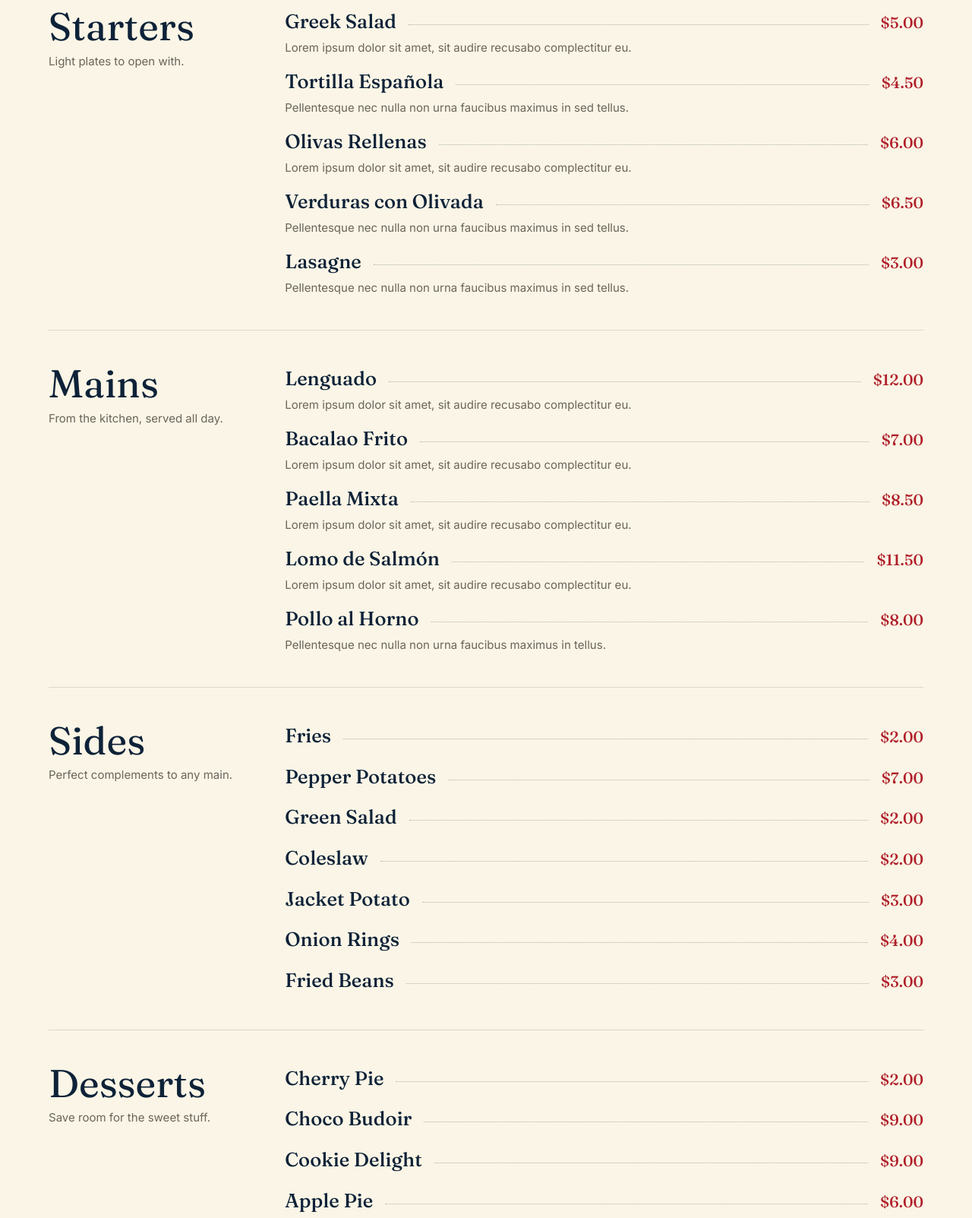
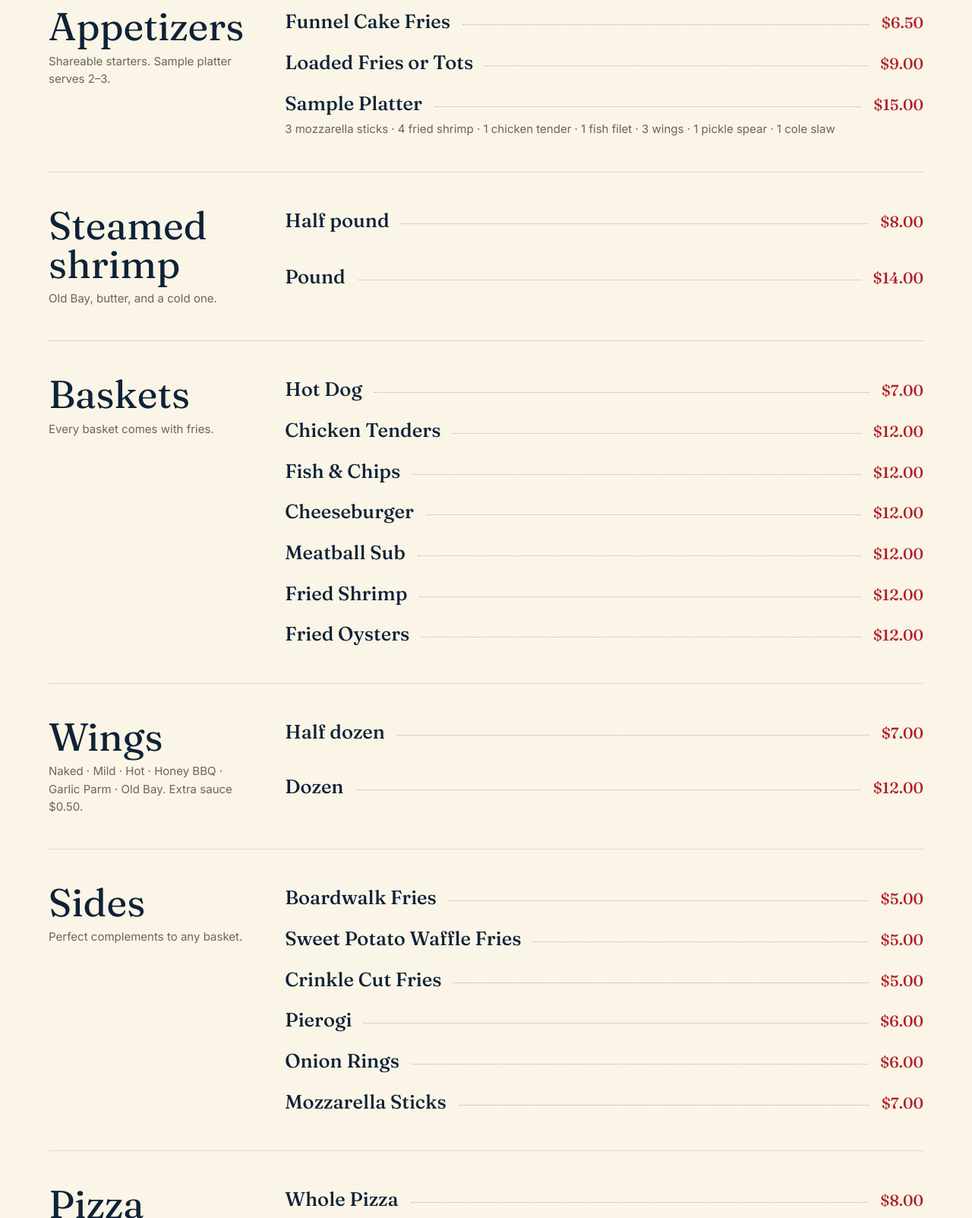
Before and after one commit to muvemarketing/ocean-view-eagles, a plain HTML site: page menu.html in a window 1280 px wide. Shown: the part 1020-2623 px from the top of the page at 76% size. Drawn offline with Linux system fonts and the light colour scheme.

Commit message:
Revert "Swap menu page to dummy cafe-bar menu (starters/mains/sides/desserts/drinks)"
This reverts commit c7ad161f94cb04221890bacbb6793bed8f8fe20d.

```diff
--- a/menu.html
+++ b/menu.html
@@ -4,16 +4,16 @@
 <meta charset="utf-8">
 <meta name="viewport" content="width=device-width, initial-scale=1">
 <title>Menu · Ocean View Eagles #4528</title>
-<meta name="description" content="Starters, mains, sides, desserts and drinks at the Ocean View Eagles cafe bar — Greek salad, paella mixta, banana splits and more.">
+<meta name="description" content="Appetizers, baskets, wings, steamed shrimp, sides and pizza at Ocean View Eagles clubhouse. $15 FOE tees, pit beef, and Beer Buckets — buy four, fifth is free.">
 <meta name="theme-color" content="#0E2238">
 <meta property="og:title" content="Menu · Ocean View Eagles #4528">
-<meta property="og:description" content="Starters, mains, sides, desserts and drinks at the Ocean View Eagles cafe bar.">
+<meta property="og:description" content="Baskets, wings, shrimp, pizza, and pit beef at Ocean View Eagles. Beer Buckets every night.">
 <meta property="og:type" content="website">
 <meta property="og:url" content="https://ove.muvebuilds.com/menu.html">
 <meta property="og:image" content="https://ove.muvebuilds.com/assets/og/og-home.jpg">
 <meta name="twitter:card" content="summary_large_image">
 <meta name="twitter:title" content="Menu · Ocean View Eagles #4528">
-<meta name="twitter:description" content="The full cafe bar menu at Aerie #4528 — starters, mains, sides, desserts, drinks.">
+<meta name="twitter:description" content="The full menu at Aerie #4528 — baskets, wings, shrimp, pit beef.">
 <meta name="twitter:image" content="https://ove.muvebuilds.com/assets/og/og-home.jpg">
 <link rel="preconnect" href="https://fonts.googleapis.com">
 <link rel="preconnect" href="https://fonts.gstatic.com" crossorigin>
@@ -50,13 +50,13 @@
 <section class="page-hero">
   <div class="page-hero__img-wrap"><img class="page-hero__img" src="assets/photos/club-gathering.jpg" alt=""></div>
   <div class="wrap page-hero__inner">
-    <span class="eyebrow eyebrow--on-dark">Cafe bar menu</span>
-    <h1 class="page-hero__title">Starters, mains, <em>and everything</em> in between.</h1>
-    <p class="page-hero__sub">From Greek salad to paella mixta, sides to banana splits — the full cafe bar list, served all day. Saturday entertainment pairs well with everything on it.</p>
+    <span class="eyebrow eyebrow--on-dark">Food & drink</span>
+    <h1 class="page-hero__title">Hot baskets, <em>steamed shrimp,</em> pit beef.</h1>
+    <p class="page-hero__sub">Indulge in our starters, hot fresh baskets with fries, tasty fresh shrimp, and the perfect complements. Saturday entertainment pairs well with everything on the list.</p>
     <div class="page-hero__meta">
-      <span class="pill pill--solid-red">Mains from $7.00</span>
-      <span class="pill pill--solid-blue">Drinks from $1.50</span>
-      <span class="pill">Desserts all day</span>
+      <span class="pill pill--solid-red">Pit beef is here</span>
+      <span class="pill pill--solid-blue">Beer Buckets · buy 4, fifth free</span>
+      <span class="pill">$15 FOE tees</span>
     </div>
   </div>
 </section>
@@ -65,107 +65,79 @@
   <div class="wrap">
     <div class="menu-category">
       <div>
-        <h2 class="menu-category__heading">Starters</h2>
-        <p class="menu-category__note">Light plates to open with.</p>
+        <h2 class="menu-category__heading">Appetizers</h2>
+        <p class="menu-category__note">Shareable starters. Sample platter serves 2–3.</p>
       </div>
       <div class="menu-list">
+        <div class="menu-row"><span class="menu-row__name">Funnel Cake Fries</span><span class="menu-row__dots"></span><span class="menu-row__price">$6.50</span></div>
+        <div class="menu-row"><span class="menu-row__name">Loaded Fries or Tots</span><span class="menu-row__dots"></span><span class="menu-row__price">$9.00</span></div>
         <div>
-          <div class="menu-row"><span class="menu-row__name">Greek Salad</span><span class="menu-row__dots"></span><span class="menu-row__price">$5.00</span></div>
-          <span class="menu-row__note">Lorem ipsum dolor sit amet, sit audire recusabo complectitur eu.</span>
-        </div>
-        <div>
-          <div class="menu-row"><span class="menu-row__name">Tortilla Española</span><span class="menu-row__dots"></span><span class="menu-row__price">$4.50</span></div>
-          <span class="menu-row__note">Pellentesque nec nulla non urna faucibus maximus in sed tellus.</span>
-        </div>
-        <div>
-          <div class="menu-row"><span class="menu-row__name">Olivas Rellenas</span><span class="menu-row__dots"></span><span class="menu-row__price">$6.00</span></div>
-          <span class="menu-row__note">Lorem ipsum dolor sit amet, sit audire recusabo complectitur eu.</span>
-        </div>
-        <div>
-          <div class="menu-row"><span class="menu-row__name">Verduras con Olivada</span><span class="menu-row__dots"></span><span class="menu-row__price">$6.50</span></div>
-          <span class="menu-row__note">Pellentesque nec nulla non urna faucibus maximus in sed tellus.</span>
-        </div>
-        <div>
-          <div class="menu-row"><span class="menu-row__name">Lasagne</span><span class="menu-row__dots"></span><span class="menu-row__price">$3.00</span></div>
-          <span class="menu-row__note">Pellentesque nec nulla non urna faucibus maximus in sed tellus.</span>
+          <div class="menu-row"><span class="menu-row__name">Sample Platter</span><span class="menu-row__dots"></span><span class="menu-row__price">$15.00</span></div>
+          <span class="menu-row__note">3 mozzarella sticks · 4 fried shrimp · 1 chicken tender · 1 fish filet · 3 wings · 1 pickle spear · 1 cole slaw</span>
         </div>
       </div>
     </div>
 
     <div class="menu-category">
       <div>
-        <h2 class="menu-category__heading">Mains</h2>
-        <p class="menu-category__note">From the kitchen, served all day.</p>
+        <h2 class="menu-category__heading">Steamed shrimp</h2>
+        <p class="menu-category__note">Old Bay, butter, and a cold one.</p>
       </div>
       <div class="menu-list">
-        <div>
-          <div class="menu-row"><span class="menu-row__name">Lenguado</span><span class="menu-row__dots"></span><span class="menu-row__price">$12.00</span></div>
-          <span class="menu-row__note">Lorem ipsum dolor sit amet, sit audire recusabo complectitur eu.</span>
-        </div>
-        <div>
-          <div class="menu-row"><span class="menu-row__name">Bacalao Frito</span><span class="menu-row__dots"></span><span class="menu-row__price">$7.00</span></div>
-          <span class="menu-row__note">Lorem ipsum dolor sit amet, sit audire recusabo complectitur eu.</span>
-        </div>
-        <div>
-          <div class="menu-row"><span class="menu-row__name">Paella Mixta</span><span class="menu-row__dots"></span><span class="menu-row__price">$8.50</span></div>
-          <span class="menu-row__note">Lorem ipsum dolor sit amet, sit audire recusabo complectitur eu.</span>
-        </div>
-        <div>
-          <div class="menu-row"><span class="menu-row__name">Lomo de Salmón</span><span class="menu-row__dots"></span><span class="menu-row__price">$11.50</span></div>
-          <span class="menu-row__note">Lorem ipsum dolor sit amet, sit audire recusabo complectitur eu.</span>
-        </div>
-        <div>
-          <div class="menu-row"><span class="menu-row__name">Pollo al Horno</span><span class="menu-row__dots"></span><span class="menu-row__price">$8.00</span></div>
-          <span class="menu-row__note">Pellentesque nec nulla non urna faucibus maximus in tellus.</span>
-        </div>
+        <div class="menu-row"><span class="menu-row__name">Half pound</span><span class="menu-row__dots"></span><span class="menu-row__price">$8.00</span></div>
+        <div class="menu-row"><span class="menu-row__name">Pound</span><span class="menu-row__dots"></span><span class="menu-row__price">$14.00</span></div>
+      </div>
+    </div>
+
+    <div class="menu-category">
+      <div>
+        <h2 class="menu-category__heading">Baskets</h2>
+        <p class="menu-category__note">Every basket comes with fries.</p>
+      </div>
+      <div class="menu-list">
+        <div class="menu-row"><span class="menu-row__name">Hot Dog</span><span class="menu-row__dots"></span><span class="menu-row__price">$7.00</span></div>
+        <div class="menu-row"><span class="menu-row__name">Chicken Tenders</span><span class="menu-row__dots"></span><span class="menu-row__price">$12.00</span></div>
+        <div class="menu-row"><span class="menu-row__name">Fish & Chips</span><span class="menu-row__dots"></span><span class="menu-row__price">$12.00</span></div>
+        <div class="menu-row"><span class="menu-row__name">Cheeseburger</span><span class="menu-row__dots"></span><span class="menu-row__price">$12.00</span></div>
+        <div class="menu-row"><span class="menu-row__name">Meatball Sub</span><span class="menu-row__dots"></span><span class="menu-row__price">$12.00</span></div>
+        <div class="menu-row"><span class="menu-row__name">Fried Shrimp</span><span class="menu-row__dots"></span><span class="menu-row__price">$12.00</span></div>
+        <div class="menu-row"><span class="menu-row__name">Fried Oysters</span><span class="menu-row__dots"></span><span class="menu-row__price">$12.00</span></div>
+      </div>
+    </div>
+
+    <div class="menu-category">
+      <div>
+        <h2 class="menu-category__heading">Wings</h2>
+        <p class="menu-category__note">Naked · Mild · Hot · Honey BBQ · Garlic Parm · Old Bay. Extra sauce $0.50.</p>
+      </div>
+      <div class="menu-list">
+        <div class="menu-row"><span class="menu-row__name">Half dozen</span><span class="menu-row__dots"></span><span class="menu-row__price">$7.00</span></div>
+        <div class="menu-row"><span class="menu-row__name">Dozen</span><span class="menu-row__dots"></span><span class="menu-row__price">$12.00</span></div>
       </div>
     </div>
 
     <div class="menu-category">
       <div>
         <h2 class="menu-category__heading">Sides</h2>
-        <p class="menu-category__note">Perfect complements to any main.</p>
+        <p class="menu-category__note">Perfect complements to any basket.</p>
       </div>
       <div class="menu-list">
-        <div class="menu-row"><span class="menu-row__name">Fries</span><span class="menu-row__dots"></span><span class="menu-row__price">$2.00</span></div>
-        <div class="menu-row"><span class="menu-row__name">Pepper Potatoes</span><span class="menu-row__dots"></span><span class="menu-row__price">$7.00</span></div>
-        <div class="menu-row"><span class="menu-row__name">Green Salad</span><span class="menu-row__dots"></span><span class="menu-row__price">$2.00</span></div>
-        <div class="menu-row"><span class="menu-row__name">Coleslaw</span><span class="menu-row__dots"></span><span class="menu-row__price">$2.00</span></div>
-        <div class="menu-row"><span class="menu-row__name">Jacket Potato</span><span class="menu-row__dots"></span><span class="menu-row__price">$3.00</span></div>
-        <div class="menu-row"><span class="menu-row__name">Onion Rings</span><span class="menu-row__dots"></span><span class="menu-row__price">$4.00</span></div>
-        <div class="menu-row"><span class="menu-row__name">Fried Beans</span><span class="menu-row__dots"></span><span class="menu-row__price">$3.00</span></div>
+        <div class="menu-row"><span class="menu-row__name">Boardwalk Fries</span><span class="menu-row__dots"></span><span class="menu-row__price">$5.00</span></div>
+        <div class="menu-row"><span class="menu-row__name">Sweet Potato Waffle Fries</span><span class="menu-row__dots"></span><span class="menu-row__price">$5.00</span></div>
+        <div class="menu-row"><span class="menu-row__name">Crinkle Cut Fries</span><span class="menu-row__dots"></span><span class="menu-row__price">$5.00</span></div>
+        <div class="menu-row"><span class="menu-row__name">Pierogi</span><span class="menu-row__dots"></span><span class="menu-row__price">$6.00</span></div>
+        <div class="menu-row"><span class="menu-row__name">Onion Rings</span><span class="menu-row__dots"></span><span class="menu-row__price">$6.00</span></div>
+        <div class="menu-row"><span class="menu-row__name">Mozzarella Sticks</span><span class="menu-row__dots"></span><span class="menu-row__price">$7.00</span></div>
       </div>
     </div>
 
     <div class="menu-category">
       <div>
-        <h2 class="menu-category__heading">Desserts</h2>
-        <p class="menu-category__note">Save room for the sweet stuff.</p>
+        <h2 class="menu-category__heading">Pizza</h2>
+        <p class="menu-category__note">Whole pie, hand-cut.</p>
       </div>
       <div class="menu-list">
-        <div class="menu-row"><span class="menu-row__name">Cherry Pie</span><span class="menu-row__dots"></span><span class="menu-row__price">$2.00</span></div>
-        <div class="menu-row"><span class="menu-row__name">Choco Budoir</span><span class="menu-row__dots"></span><span class="menu-row__price">$9.00</span></div>
-        <div class="menu-row"><span class="menu-row__name">Cookie Delight</span><span class="menu-row__dots"></span><span class="menu-row__price">$9.00</span></div>
-        <div class="menu-row"><span class="menu-row__name">Apple Pie</span><span class="menu-row__dots"></span><span class="menu-row__price">$6.00</span></div>
-        <div class="menu-row"><span class="menu-row__name">Fruit Smoothie</span><span class="menu-row__dots"></span><span class="menu-row__price">$2.00</span></div>
-        <div class="menu-row"><span class="menu-row__name">Chocolate Muffin</span><span class="menu-row__dots"></span><span class="menu-row__price">$1.50</span></div>
-        <div class="menu-row"><span class="menu-row__name">Banana Split</span><span class="menu-row__dots"></span><span class="menu-row__price">$7.00</span></div>
-      </div>
-    </div>
-
-    <div class="menu-category">
-      <div>
-        <h2 class="menu-category__heading">Drinks</h2>
-        <p class="menu-category__note">Cold, hot, and everything between.</p>
-      </div>
-      <div class="menu-list">
-        <div class="menu-row"><span class="menu-row__name">Soft Drinks</span><span class="menu-row__dots"></span><span class="menu-row__price">$1.75</span></div>
-        <div class="menu-row"><span class="menu-row__name">Beer</span><span class="menu-row__dots"></span><span class="menu-row__price">$2.00</span></div>
-        <div class="menu-row"><span class="menu-row__name">Glass of Wine</span><span class="menu-row__dots"></span><span class="menu-row__price">$2.00</span></div>
-        <div class="menu-row"><span class="menu-row__name">Cider</span><span class="menu-row__dots"></span><span class="menu-row__price">$2.50</span></div>
-        <div class="menu-row"><span class="menu-row__name">Bottled Water</span><span class="menu-row__dots"></span><span class="menu-row__price">$1.50</span></div>
-        <div class="menu-row"><span class="menu-row__name">Fresh Juice</span><span class="menu-row__dots"></span><span class="menu-row__price">$3.00</span></div>
-        <div class="menu-row"><span class="menu-row__name">Tea or Coffee</span><span class="menu-row__dots"></span><span class="menu-row__price">$1.50</span></div>
+        <div class="menu-row"><span class="menu-row__name">Whole Pizza</span><span class="menu-row__dots"></span><span class="menu-row__price">$8.00</span></div>
       </div>
     </div>
   </div>
@@ -176,17 +148,17 @@
     <div class="fade-up">
       <span class="eyebrow eyebrow--on-dark">Weekly specials</span>
       <h2 class="display display--large" style="color:var(--paper); margin-top:20px;">
-        Paella Thursday. <em class="serif-italic" style="color:var(--gold-soft);">Lomo de salmón</em> Friday.
+        Cheesesteak Thursday. <em class="serif-italic" style="color:var(--gold-soft);">Pit beef</em> Friday.
       </h2>
     </div>
     <div class="fade-up fade-up-d-200">
       <p class="lede" style="color:rgba(246,239,223,.86);">Specials rotate week to week — call the clubhouse to confirm what's running tonight.</p>
       <ul class="foot__list" style="margin-top:16px; color:var(--paper);">
-        <li>Thursday · <strong>Paella Mixta night</strong></li>
-        <li>Friday · <strong>Lomo de Salmón special</strong></li>
+        <li>Thursday · <strong>Cheesesteak Day</strong></li>
         <li>Saturday · <strong>Live music + Eagles' Nest open</strong></li>
-        <li>Any night · <strong>Banana splits till close</strong></li>
-        <li>All day · <strong>Tea or coffee — $1.50</strong></li>
+        <li>Any night · <strong>Beer Buckets — buy 4, fifth free</strong></li>
+        <li>Any night · <strong>Pit beef sandwiches (while we're cooking them)</strong></li>
+        <li>In the case · <strong>FOE tees — $15</strong></li>
       </ul>
       <div style="margin-top:22px;">
         <a class="btn btn--ghost-light" href="tel:+13026162937">Call (302) 616-2937 →</a>
```
